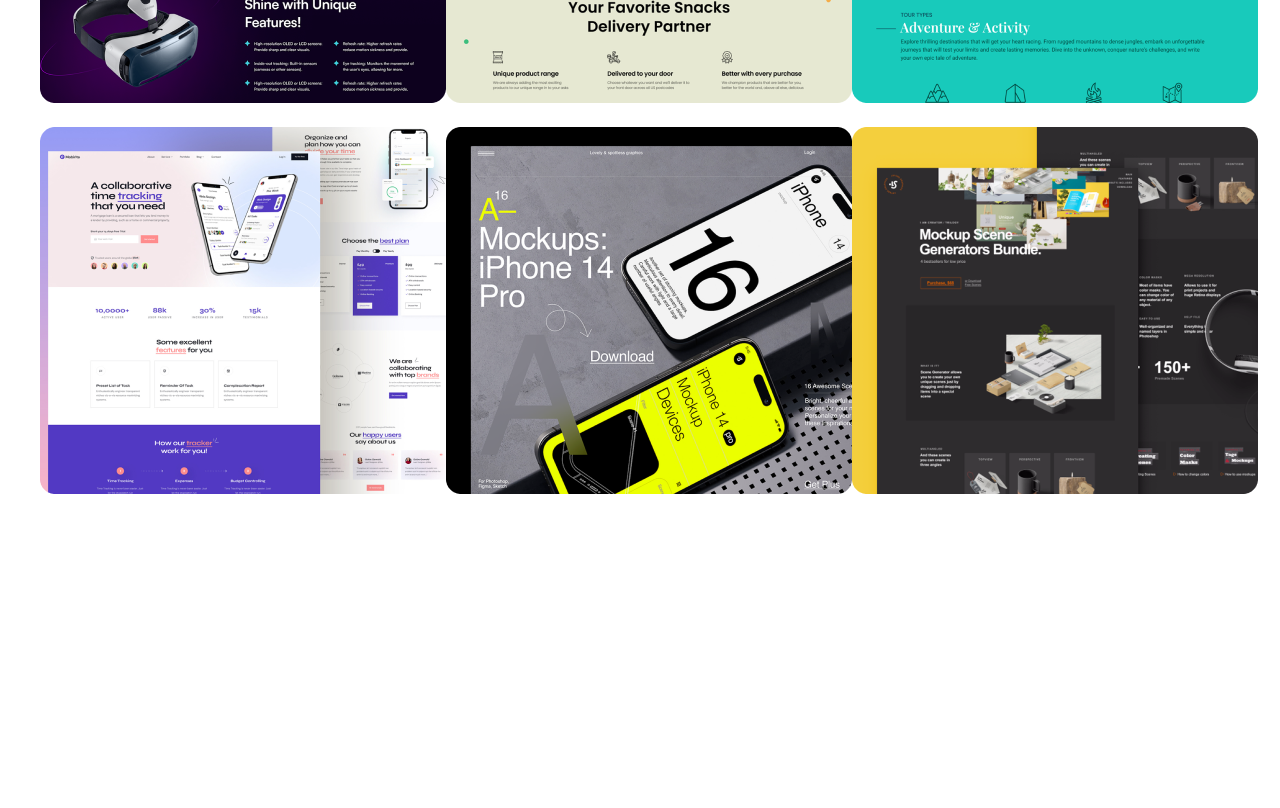
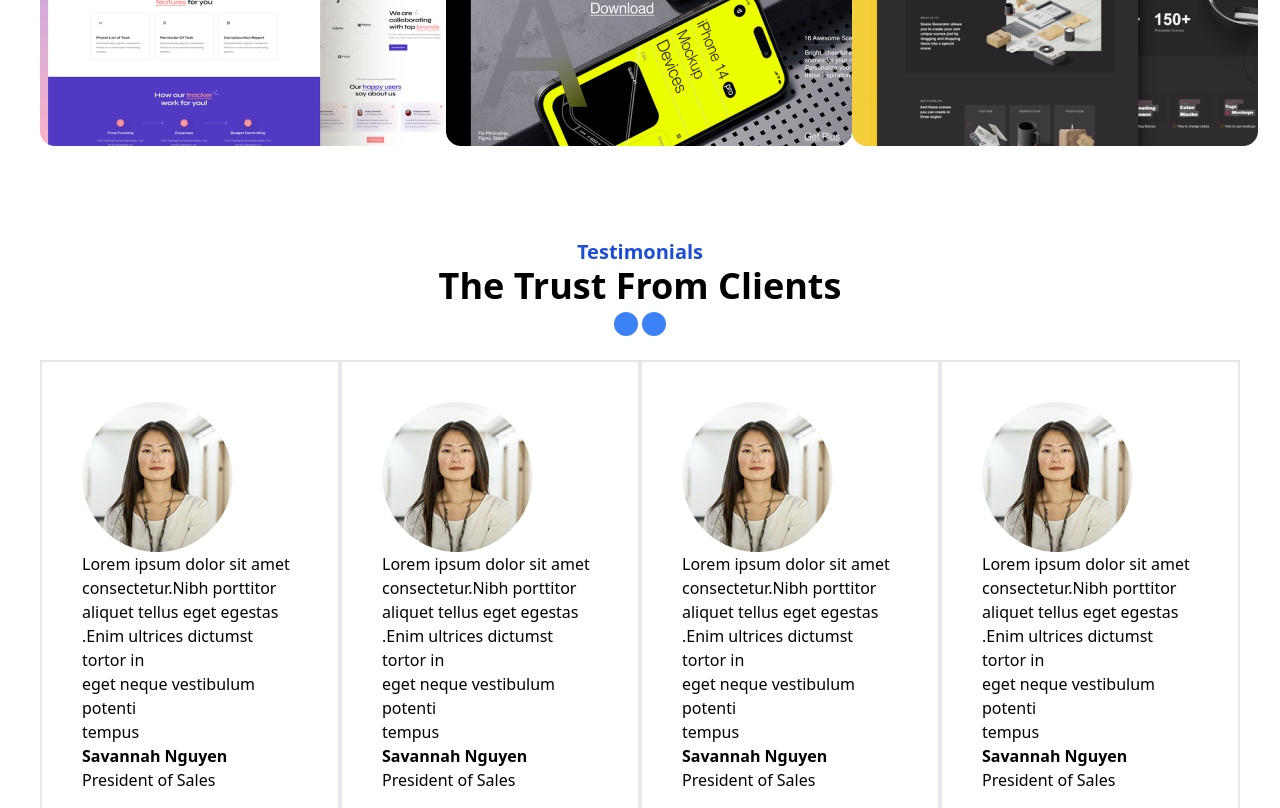
Before and after one commit to orland2024/AEROVISION, a plain HTML site: page index.html in a window 1280 px wide. Shown: the part 3380-4188 px from the top of the page. Before the commit the page ends 3914 px from the top, so only its background shows below. Drawn offline with nearby package versions, Linux system fonts and the light colour scheme.

Commit message:
Livaraison des 6 premières sections

```diff
--- a/index.html
+++ b/index.html
@@ -74,7 +74,7 @@
     <!-- Fin de la Deuxième Section -->
 
     <!-- Début de la Troisième  Section -->
-    <div class="flex justify-between py-10 px-10" >
+    <div class="flex flex-col-reverse md:flex-row lg:flex-row xl:flex-row 2xl:flex-row justify-between py-10 px-10" >
       <div>
         <img class="h-[500px]" src="./Image/logoS3.png" alt="">
       </div>
@@ -103,7 +103,7 @@
     <!-- Fin de la Troisième  Section -->
 
     <!-- Début de la Quatrième Section -->
-    <div class="py-10 px-10">
+    <div class="py-10 px-10 ">
       <div class="text-center">
         <h1 class="text-2xl font-bold text-blue-700">Services</h1><br>
         <h1 class="text-4xl font-bold">Exploring My Design <span class="text-blue-700">Skills</span></h1><br>
@@ -113,8 +113,8 @@
       <div class="flex gap-3">
         <button class="bg-blue-500 border-20 rounded-full p-3"></button>
         <button class="bg-blue-500 border-20 rounded-full p-3"></button>
-      </div><br><br>
-      <div>
+      </div>
+      <div class="flex gap-3 flex-col md:flex-row lg:flex-row xl:flex-row 2xl:flex-row">
           <button class="bg-blue-500 p-3 h-[300px]"><img class="" src="./Image/photo.svg" alt=""><p class="text-left text-white"><span class="text-left text-2xl font-bold">Website / App Design
             UX / UI Design <br> </span>Creating Engaging Digital Experiences <br>
             for Websites and Apps through UX/UI <br>
@@ -144,31 +144,59 @@
     <!-- Fin de la Quatrième Section -->
 
     <!-- Début de la Cinquième Section -->
-    <div class="py-10 px-10">
-      <div>
+    <div class="py-10 px-10 flex-col md:flex-row lg:flex-row xl:flex-row 2xl:flex-row">
+      <div class="text-center">
         <h1 class="text-blue-700 font-bold text-2xl text-center">Our projects</h1><br>
-        <p class="text-3xl font-bold text-center">Presenting My Design <br> Portfolio and Case Studies</p><br>
-        <div>
+        <p class="text-3xl font-bold ">Presenting My Design <br> Portfolio and Case Studies</p><br>
           <button class="bg-blue-500 border-20 border-indigo-500 rounded-full p-3 font-bold text-white">ALL</button>
           <button class="border-2 border-indigo-500 rounded-full p-3 font-bold text-black">UI/UX Design</button>
           <button class="border-2 border-indigo-500 rounded-full p-3 font-bold text-black">Branding design</button>
           <button class="border-2 border-indigo-500 rounded-full p-3 font-bold text-black">Wordpress</button>
-        </div> <br><br>
+        </div><br><br>
         <div class="flex justify-between">
           <img src="./Image/preview1.png" alt="">
           <img src="./Image/preview2.png" alt="">
           <img src="./Image/preview3.png" alt="">
-        </div><br>
-          <div class="flex justify-between">
+        </div>
+        <div class="flex justify-between pt-6">
           <img src="./Image/preview4.png" alt="">
           <img src="./Image/preview5.png" alt="">
           <img src="./Image/preview6.png" alt="">
-          </div>
-      </div>
+        </div>
     </div>
     <!-- Fin de la Cinquième Section -->
 
 
+    <!-- Début de la Sixième Section -->
 
+    <div class="py-10 px-10 flex-col md:flex-row lg:flex-row xl:flex-row 2xl:flex-row">
+      <div class="text-center">
+        <h1 class="text-4xl font-bold"><span class="text-xl font-bold text-blue-700">Testimonials <br></span>The Trust From Clients</h1>
+        <button class="bg-blue-500 rounded-full p-3"></button>
+        <button class="bg-blue-500 rounded-full p-3"></button>
+      </div><br>
+      <div class="flex justify-between">
+        <button class="border-2 p-10"><img src="./Image/logoS5.png" alt=""><p class="text-left">Lorem ipsum dolor sit amet <br> consectetur.Nibh porttitor <br> aliquet tellus eget egestas <br>.Enim ultrices dictumst tortor in <br> eget neque vestibulum potenti<br>tempus <br><span class="font-bold">Savannah Nguyen</span><br>
+          President of Sales</p></button>
+          <button class="border-2 p-10"><img src="./Image/logoS5.png" alt=""><p class="text-left">Lorem ipsum dolor sit amet <br> consectetur.Nibh porttitor <br> aliquet tellus eget egestas <br>.Enim ultrices dictumst tortor in <br> eget neque vestibulum potenti<br>tempus <br><span class="font-bold">Savannah Nguyen</span><br>
+            President of Sales</p></button>
+            <button class="border-2 p-10"><img src="./Image/logoS5.png" alt=""><p class="text-left">Lorem ipsum dolor sit amet <br> consectetur.Nibh porttitor <br> aliquet tellus eget egestas <br>.Enim ultrices dictumst tortor in <br> eget neque vestibulum potenti<br>tempus <br><span class="font-bold">Savannah Nguyen</span><br>
+              President of Sales</p></button>
+              <button class="border-2 p-10"><img src="./Image/logoS5.png" alt=""><p class="text-left">Lorem ipsum dolor sit amet <br> consectetur.Nibh porttitor <br> aliquet tellus eget egestas <br>.Enim ultrices dictumst tortor in <br> eget neque vestibulum potenti<br>tempus <br><span class="font-bold">Savannah Nguyen</span><br>
+                President of Sales</p></button>
+      </div>
+
+    </div>
+    <!-- Fin de la Sixième Section -->
+
+    <!-- Début de la Septième Section -->
+
+    <div class="py-10 px-10">
+
+    </div>
+
+
+
+    <!-- Fin de la Septième Section -->
   </body>
 </html>
```
